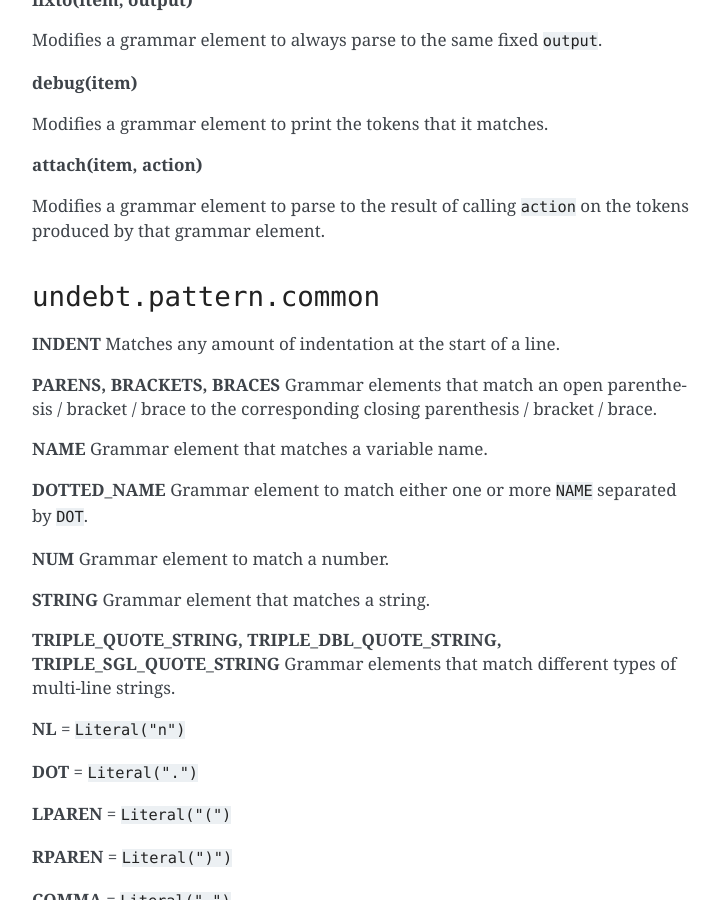
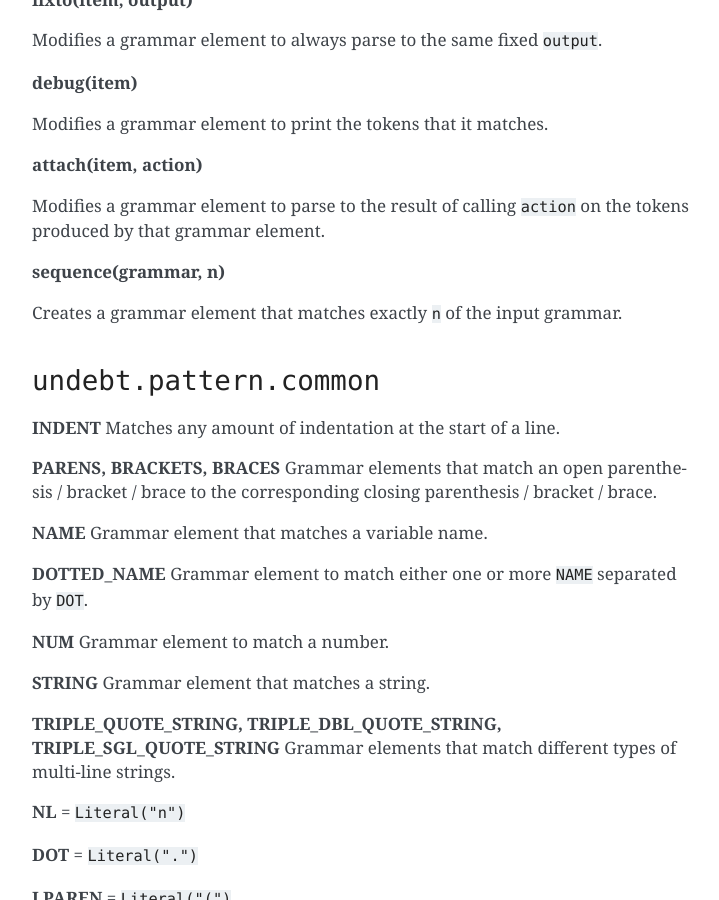
Before and after one commit to Yelp/undebt, a Sphinx documentation site: the page built from docs/source/util.rst, in a window 1280 px wide and 900 px high, scrolled down 1141 px. Shown: the whole window, without its empty margins (388-1107 px from the left). Built offline with Sphinx 7.4.7, drawn with Linux system fonts in a browser that asks for light colours.

```diff
--- a/docs/source/util.rst
+++ b/docs/source/util.rst
@@ -52,6 +52,10 @@ Modifies a grammar element to print the tokens that it matches.
 **attach(item, action)**
 
 Modifies a grammar element to parse to the result of calling `action` on the  tokens produced by that grammar element.
+
+**sequence(grammar, n)**
+
+Creates a grammar element that matches exactly `n` of the input grammar.
 
 `undebt.pattern.common`
 -----------------------
--- a/undebt/__init__.py
+++ b/undebt/__init__.py
@@ -6,4 +6,4 @@ from __future__ import print_function
 
 # this should be the only place where the version is kept, if you
 # need to know the version somewhere else just import it from here
-__version__ = "0.6.1"
+__version__ = "0.6.2"
```
